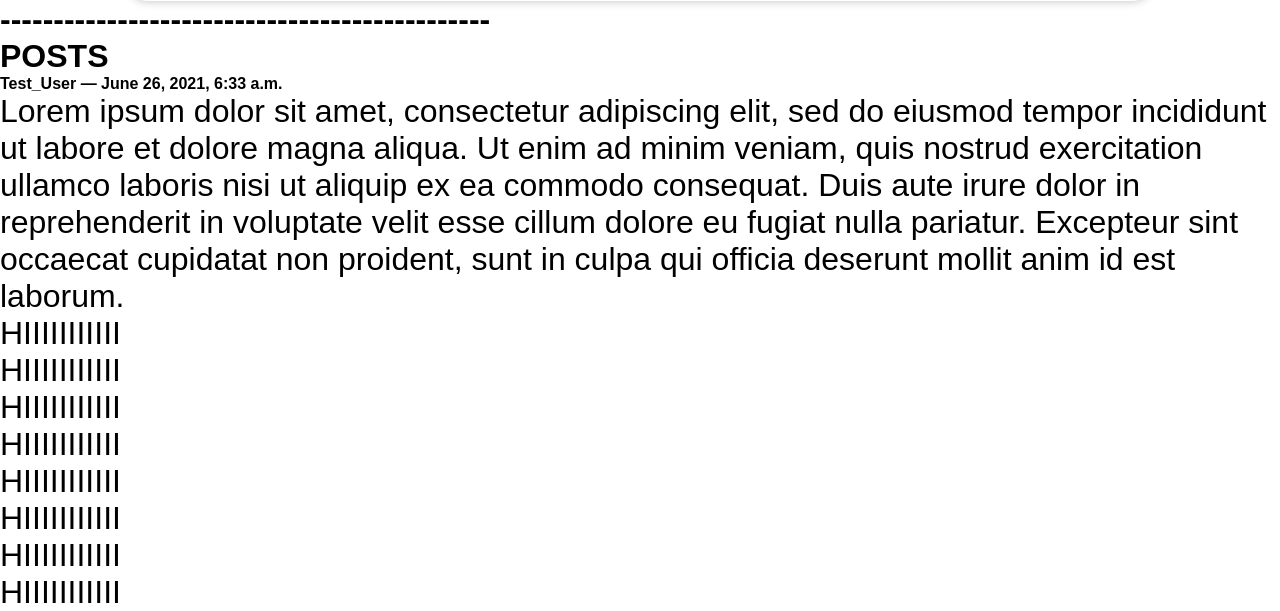
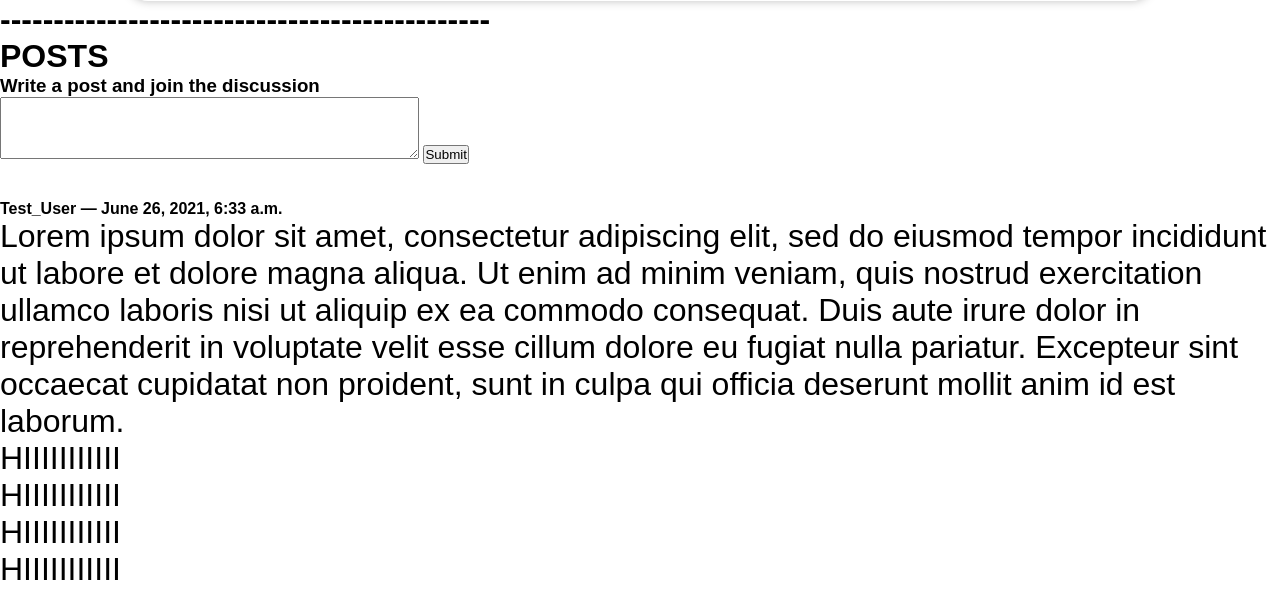
Before and after one commit to ryan-lam/hackathonx2021, a Django app: page /discussion/2 in a window 1280 px wide. Shown: the part 564-1175 px from the top of the page. After the commit the page ends 1144 px from the top, so only its background shows below. Run offline with Django 3.2, Linux system fonts and the light colour scheme; data comes from the database, SQL or seed files in the repository.

Commit message:
added input to discussion

```diff
--- a/project/backend/templates/discussion.html
+++ b/project/backend/templates/discussion.html
@@ -44,6 +44,15 @@
         <h1>----------------------------------------------</h1>
         <h1>POSTS</h1>
 
+        <form>
+            <h3>Write a post and join the discussion</h3>
+            <textarea id="textarea" name="textarea" rows="4" cols="50"></textarea>
+            <input type="submit">
+        </form>
+
+        <br>
+        <br>
+
         {% for item in posts %}
             <h4>{{ item.user.name }} — {{ item.time }}</h4>
             <p>{{ item.post }}</p>
@@ -53,9 +62,5 @@
         <p>HIIIIIIIIIII</p>
         <p>HIIIIIIIIIII</p>
         <p>HIIIIIIIIIII</p>
-        <p>HIIIIIIIIIII</p>
-        <p>HIIIIIIIIIII</p>
-        <p>HIIIIIIIIIII</p>
-        <p>HIIIIIIIIIII</p>
     </body>
 </html>
--- a/project/backend/urls.py
+++ b/project/backend/urls.py
@@ -12,6 +12,7 @@ urlpatterns = [
     path('course/<str:code>/<int:index>', views.course, name="course"),
     path('course/<str:code>', views.course, name="course"),
 
+    path('discussion', views.discussion, name="discussion"),
     path('discussion/<str:item_pk>', views.discussion, name="discussion"),
 
     ####### TESTING ########################
--- a/project/backend/views.py
+++ b/project/backend/views.py
@@ -59,6 +59,7 @@ def course(request, code, index=0):
     except:
         return render(request, "course_not_found.html")
 
+
 def discussion(request, item_pk=2):
     # DISCUSSION POST ITEM_PK MUST BE GREATER THAN 1
     dps = DiscussionPost.objects.filter(item=item_pk)
```
